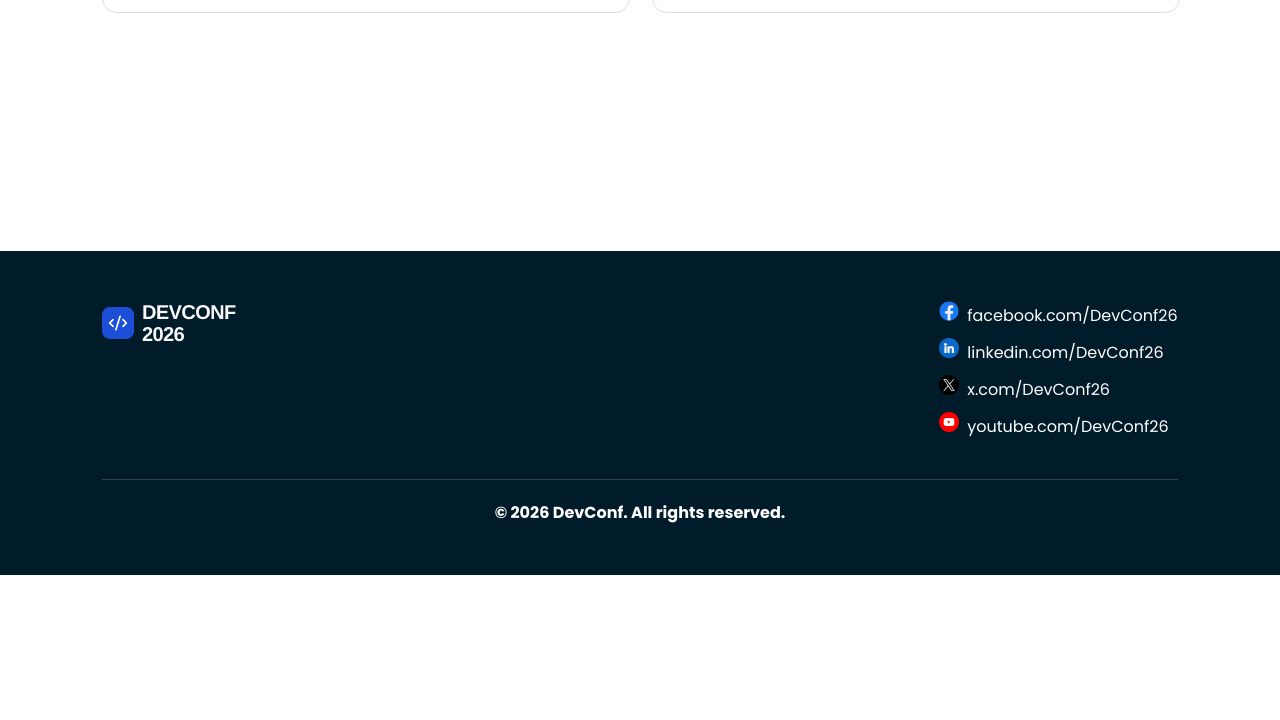
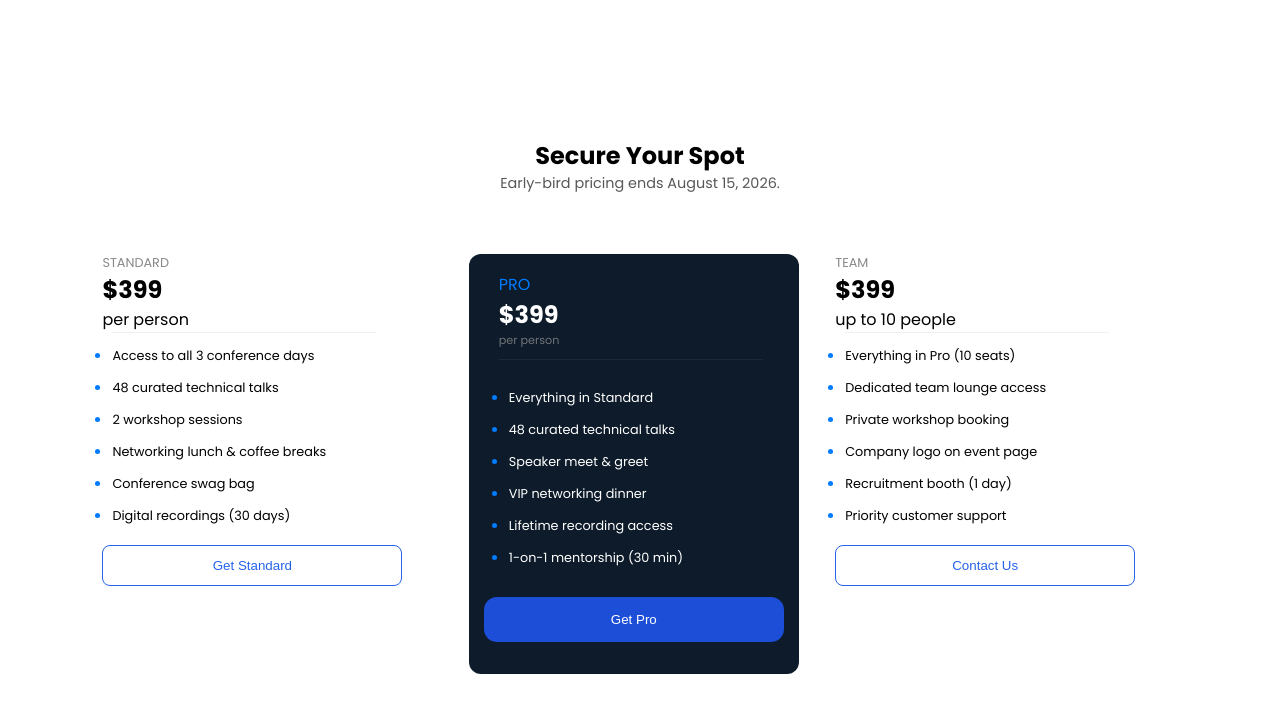
Before and after one commit to MahmudunNabi-N/first-assignment, a plain HTML site: page index.html in a window 1280 px wide. Shown: the part 1900-2620 px from the top of the page. Before the commit the page ends 2475 px from the top, so only its background shows below. Drawn offline with Linux system fonts and the light colour scheme.

Commit message:
add secure section

```diff
--- a/index.html
+++ b/index.html
@@ -47,7 +47,7 @@
             <!-- Heading -->
             <h1>Meet the Speakers</h1>
             <!-- cards -->
-           <div class="card-container">
+            <div class="card-container">
                 <!-- first card -->
                 <div class="card">
                     <img src="./assets/andrej.png" alt="Andrej">
@@ -57,7 +57,7 @@
                         <p>Pretraining team,Anthropic</p>
                     </div>
                 </div>
-            <!-- second-card -->
+                <!-- second-card -->
                 <div class="card">
                     <img src="./assets/demis.png" alt="Demis">
                     <div class="info">
@@ -86,14 +86,70 @@
                         <p>CEO of Microsoft AI</p>
                     </div>
                 </div>
-           </div>
+            </div>
 
         </section>
 
         <!-- secure your spot -->
-         <section>
+        <section>
+           <div class="secure-top">
+             <h1 >Secure Your Spot</h1>
+            <p class="top-para">Early-bird pricing ends August 15, 2026.</p>
+            <!-- pricing cards -->
+           </div>
+            <div class="pricing-card">
+                <!-- first pricing -->
+                <div class="card-content">
+                    <p class="para">STANDARD</p>
+                    <h1 class="price">$399</h1>
+                    <p class="person">per person</p>
+                    <hr>
+                    <ul>
+                        <li>Access to all 3 conference days</li>
+                        <li>48 curated technical talks</li>
+                        <li>2 workshop sessions</li>
+                        <li>Networking lunch & coffee breaks</li>
+                        <li>Conference swag bag</li>
+                        <li>Digital recordings (30 days)</li>
+                    </ul>
+                    <button>Get Standard</button>
+                </div>
+                <!-- second pricing -->
+                 <div class="second-price">
+                <!-- <div class="card-content"> -->
+                    <p class="second-para">PRO</p>
+                    <h1 class="price-two">$399</h1>
+                    <p class="second-person">per person</p>
+                    <hr>
+                    <ul>
+                        <li>Everything in Standard</li>
+                        <li>48 curated technical talks</li>
+                        <li>Speaker meet & greet</li>
+                        <li>VIP networking dinner</li>
+                        <li>Lifetime recording access</li>
+                        <li>1-on-1 mentorship (30 min)</li>
+                    </ul>
+                    <button class="pricing-btn">Get Pro</button>
+                </div>
+                <!-- 3rd pricing -->
+                <div class="card-content">
+                    <p class="para">TEAM</p>
+                    <h1 class="price">$399</h1>
+                    <p class="person">up to 10 people</p>
+                    <hr>
+                    <ul>
+                        <li>Everything in Pro (10 seats)</li>
+                        <li>Dedicated team lounge access</li>
+                        <li>Private workshop booking</li>
+                        <li>Company logo on event page</li>
+                        <li>Recruitment booth (1 day)</li>
+                        <li>Priority customer support</li>
+                    </ul>
+                    <button>Contact Us</button>
+                </div>
+            </div>
+        </section>
 
-         </section>
 
     </main>
 
--- a/style/style.css
+++ b/style/style.css
@@ -120,10 +120,15 @@ footer p {
     margin-right: 8px;
 }
 
-section h1 {
+.secure-top {
     text-align: center;
     padding-bottom: 20px;
-    font-size: 2rem;
+    font-size: 1rem;
+}
+
+.top-para {
+    color: #575757;
+    margin-bottom: 40px;
 }
 
 .card-container {
@@ -156,3 +161,130 @@ section h1 {
 .info {
     padding: 12px;
 }
+
+.pricing-card {
+    border: 1px;
+    display: grid;
+    grid-template-columns: repeat(3, 1fr);
+    gap: 24px;
+
+
+}
+
+.card-content {
+    width: 330px;
+    height: 400px;
+    border-radius: 15px;
+    border-color: #a1a1a2;
+
+}
+
+.card-content ul {
+    font-size: 0.8rem;
+    padding: 10px;
+}
+
+.card-content ul li::marker {
+    color: rgb(0, 123, 255);
+    font-size: 1.2em;
+}
+
+.card-content ul li {
+    margin-bottom: 10px;
+
+}
+
+.pricing-card hr {
+    border: none;
+    height: 1px;
+    width: 80%;
+    margin-left: 10px;
+    background: rgba(138, 135, 135, 0.128);
+}
+
+.pricing-card button {
+    width: 300px;
+    padding: 12px;
+    border-radius: 8px;
+    border: 1px solid #2563eb;
+    background: #ffffff;
+    color: #2563eb;
+    cursor: pointer;
+}
+
+.pricing-card .pricing-btn {
+    width: 300px;
+    padding: 15px;
+    border-radius: 13px;
+    background-color: #1D4ED8;
+    color: white;
+    border: none;
+    cursor: pointer;
+    margin-left: 15px;
+    margin-top: 10px;
+}
+
+.para {
+    color: #888888;
+    font-size: 0.8rem;
+}
+
+.price {
+    align-items: start;
+}
+
+.second-price {
+    width: 330px;
+    height: 420px;
+    border-radius: 12px;
+    background-color: #0D1B2A;
+
+}
+
+.second-price ul li {
+    margin-bottom: 10px;
+
+}
+
+.second-price ul li::marker {
+    color: rgb(0, 123, 255);
+    font-size: 1.2em;
+}
+
+.second-price ul {
+    font-size: 0.8rem;
+    padding: 10px;
+    color: #ffffff;
+    margin-left: 30px;
+    margin-top: 15px;
+}
+
+.second-price hr {
+    border: none;
+    height: 1px;
+    width: 80%;
+    margin-left: 30px;
+    background: rgba(138, 135, 135, 0.128);
+}
+
+.price-two {
+    color: #ffffff;
+    margin-left: 30px;
+}
+
+.second-para {
+    color: rgb(0, 123, 255);
+    margin-left: 30px;
+    margin-top: 18px;
+}
+
+.second-person {
+    font-size: 0.7rem;
+    color: #929292bf;
+    margin-left: 30px;
+    margin-bottom: 10px;
+}
+
+.top-para {
+    font-size: 0.9rem;
+}
```
